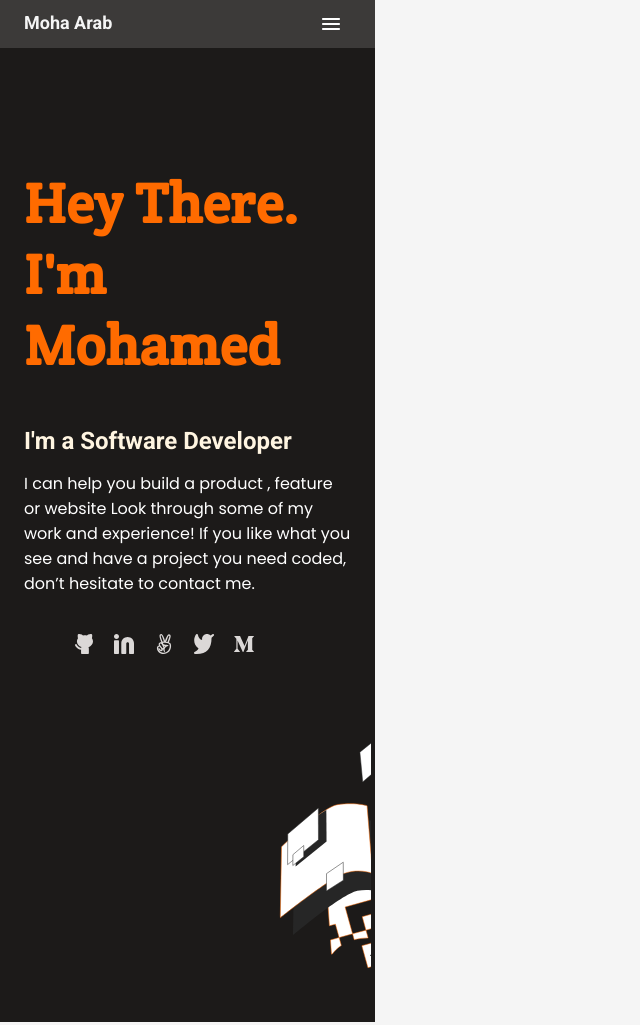
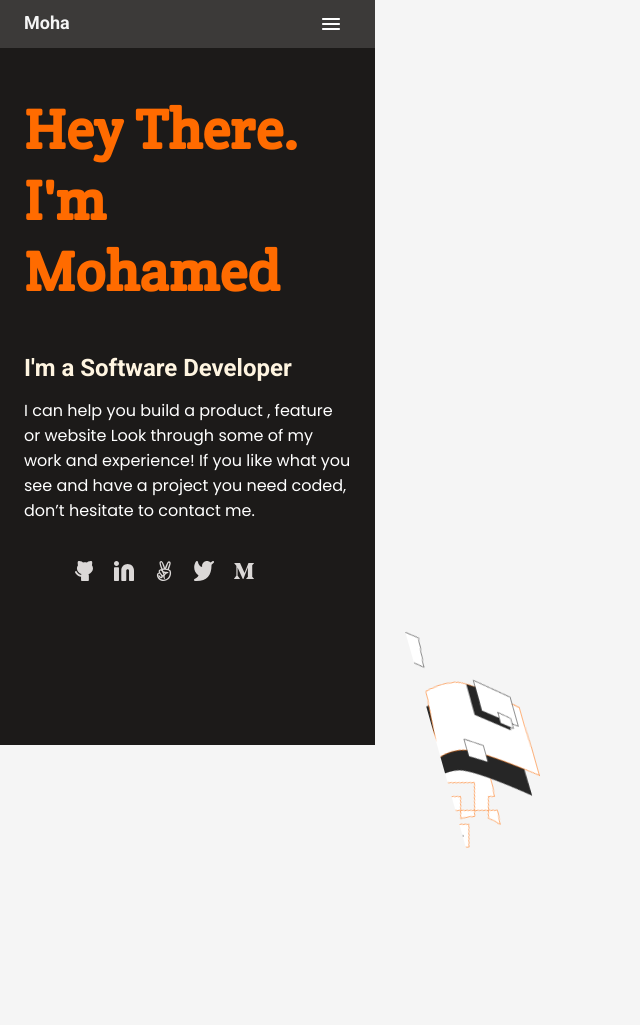
Before and after one commit to arabone/portfolio, a website: page index.html in a window 1280 px wide. Shown: the whole page, without its empty margins (0-640 px from the left). After the commit the page ends 914 px from the top, so only its background shows below. Drawn offline with Linux system fonts and the light colour scheme.

Commit message:
add user experience to homepage

```diff
--- a/index.html
+++ b/index.html
@@ -12,13 +12,13 @@
   <title>portfolio</title>
 </head>
 <body>
-  <header class="header-container">
-    <div id="logo-name" >Moha Arab</div>
-    <div id="logo-icon">
-      <img src="images/Icon - Menu.svg" alt="humbuger Menu">
-    </div>
-  </header>
-  <section class="content-container">
+  <nav class="header-container">
+    <a  href="#" id="logo-name"> Moha </a>
+
+    <img id="logo-icon" src="images/Icon - Menu.svg" alt="humbuger Menu">
+
+  </nav>
+  <article class="content-container">
     <h1 id="greet-name">Hey There.<br>
 I'm Mohamed
     </h1>
@@ -40,9 +40,10 @@ I'm Mohamed
       <li><a href="#" target="_blank"><img src="images/medium.svg" alt="medium icon"></a></li>
     </ul>
   </div>
-  <div id="illustration"><img src="images/Illustration.svg" alt="illustration"></div>
+
 </section>
-  </section>
+<div id="illustration"><img src="images/Illustration.png" alt="illustration"> </div>
+  </article>
 
 </body>
 </html>
--- a/style.css
+++ b/style.css
@@ -10,6 +10,7 @@ body {
   background-color: #1c1a19;
   margin: 0;
   padding: 0;
+  height: 745px;
 }
 
 .header-container {
@@ -29,6 +30,10 @@ body {
   color: whitesmoke;
 }
 
+a {
+  text-decoration: none;
+}
+
 #logo-icon {
   color: aliceblue;
   margin: 4px 24px 4px 0;
@@ -36,7 +41,8 @@ body {
 }
 
 .content-container {
-  margin: 120px 24px;
+  margin: 0 24px;
+  height: 650px;
 }
 
 #greet-name {
@@ -74,6 +80,16 @@ li {
   display: flex;
   flex-direction: row;
   justify-content: space-around;
-  width: 200px;
+  width: 150px;
   align-items: flex-start;
 }
+
+#illustration {
+  position: absolute;
+  left: 26.56%;
+  right: 38.53%;
+  top: 60.76%;
+  bottom: 15.18%;
+  transform: matrix(-0.96, 0.27, 0.27, 0.96, 0, 0);
+  width: 200px;
+}
```
Also changed, not shown: images/Illustration.png (added), images/Illustration.svg (deleted).
